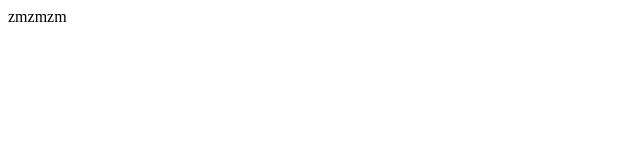
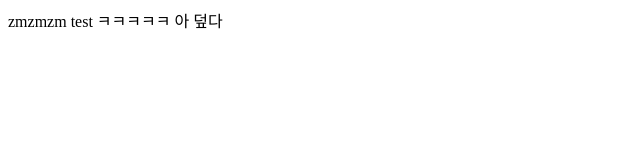
Before and after one commit to LeeYoSup/test, a plain HTML site: page index.html in a window 1280 px wide. Shown: the whole page, without its empty margins (0-640 px from the left). Drawn offline with Linux system fonts and the light colour scheme.

Commit message:
수정해보자

```diff
--- a/index.html
+++ b/index.html
@@ -6,5 +6,8 @@
 </head>
 <body>
 zmzmzm
+test
+
+ㅋㅋㅋㅋㅋ 아 덮다
 </body>
 </html>
```
